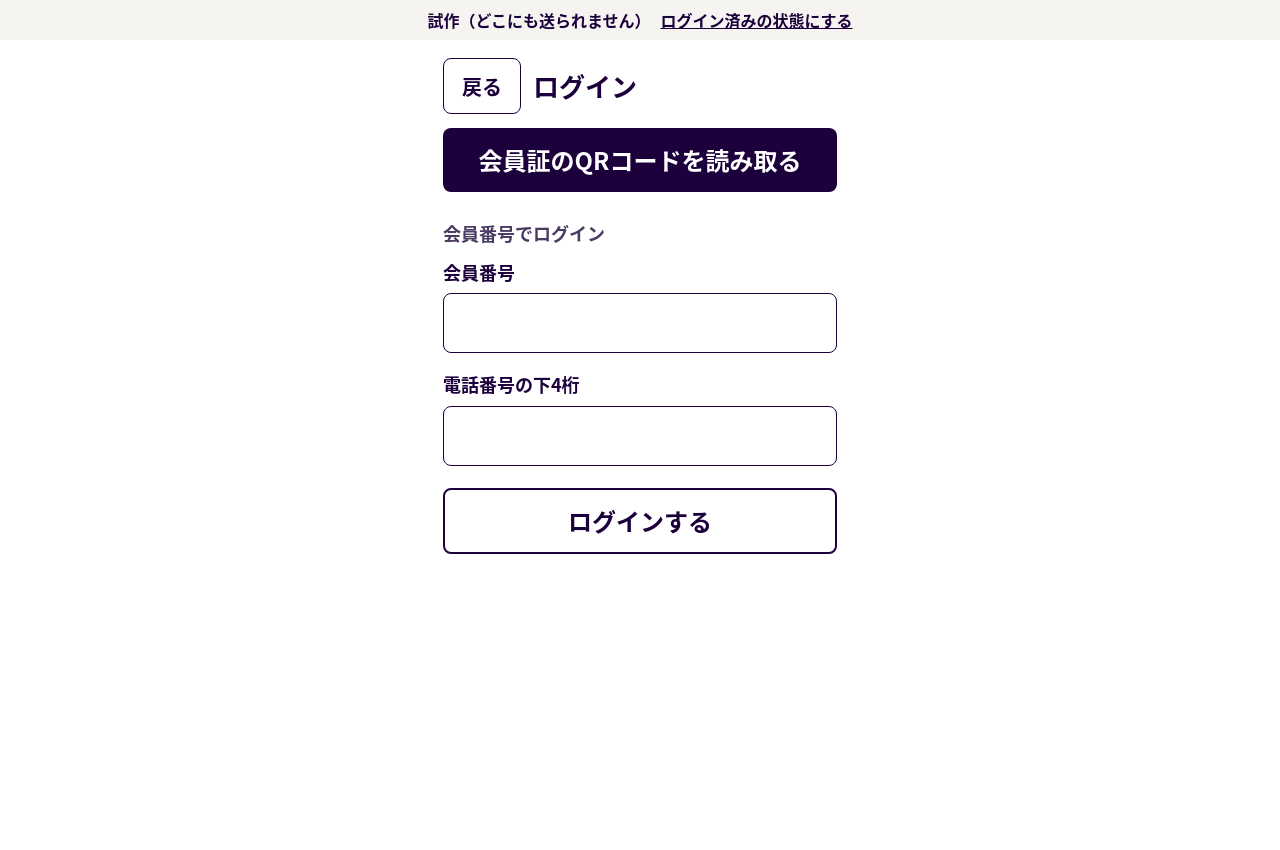
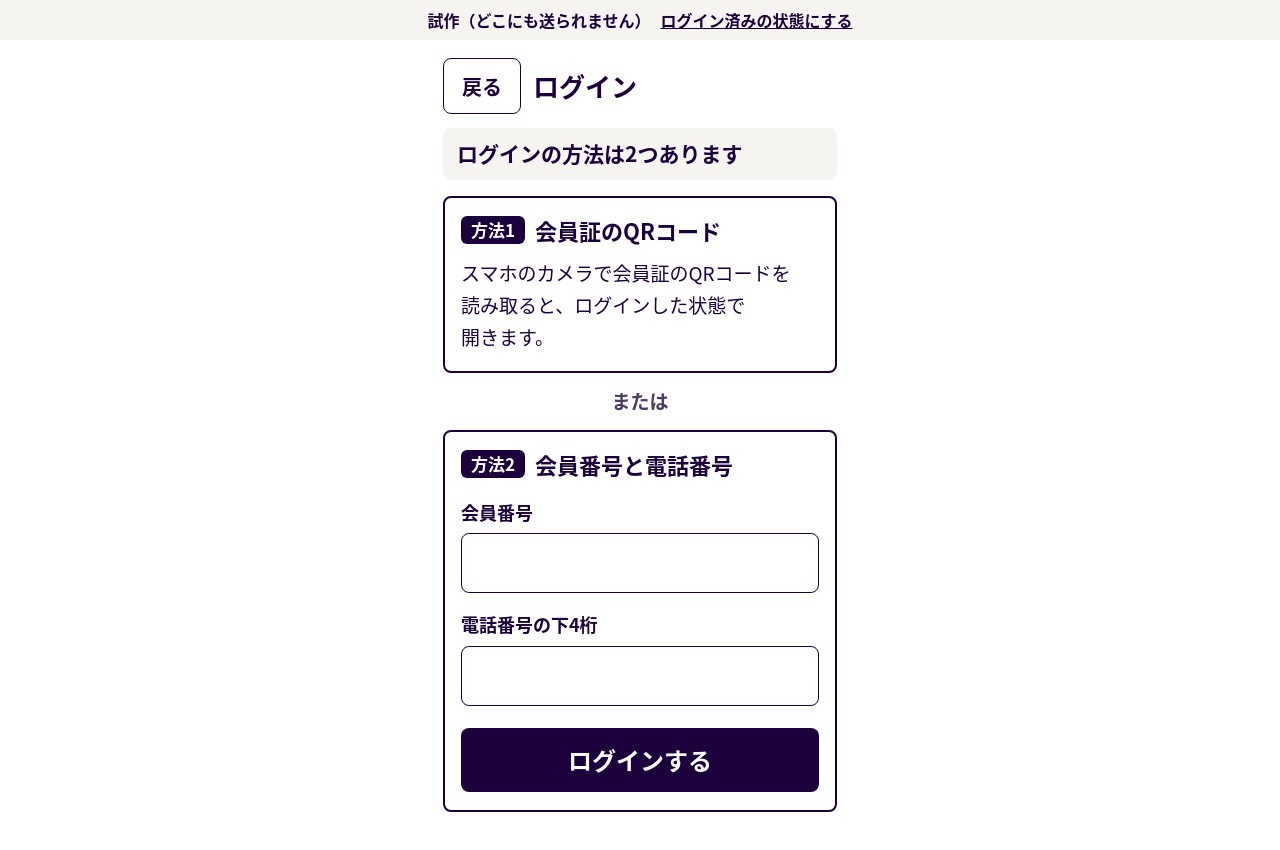
Before and after one commit to mkohei97/senior-digital-sim, a plain HTML site: page yoyaku2-test.html in a window 1280 px wide. Both pictures are taken after a click on the button "ログイン". Before the commit the page ends 800 px from the top, so only its background shows below. Drawn offline with Linux system fonts and the light colour scheme.

Commit message:
予約の試作 v0.9：ログインの方法を2つの枠に分けた
Co-Authored-By: Claude Fable 5.2 <noreply@anthropic.com>
Claude-Session: https://claude.ai/code/session_01SMggY88jGeV4TkEqGcjPRs

```diff
--- a/yoyaku2-test.html
+++ b/yoyaku2-test.html
@@ -4,7 +4,7 @@
 <title>ご予約｜ここスマ</title>
 <meta name="robots" content="noindex">
 <style>
-/* 予約 第2版 試作 v0.8（2026-11-17）＝入口は2つ（大人の脳活クラブ・スマホ教室／スマートフォンの各種相談）。案B（白い地・ネイビー・罫線）。
+/* 予約 第2版 試作 v0.9（2026-11-18）＝入口は2つ（大人の脳活クラブ・スマホ教室／スマートフォンの各種相談）。案B（白い地・ネイビー・罫線）。
    見本のデータだけで動く。どこにも送らない・書き込まない。
    各種相談＝30分単位の開始時刻を選ぶ→ご用件を選ぶ。ご用件ごとの必要時間は画面に表示せず、枠を押さえる計算にだけ使う（値は仮）。 */
 :root{--ink:#1C003C;--sub:#4B3B63;--dim:#6A6078;--line:#E3DFD2;--pale:#F5F4F0;--sel:#E6F4EF;--mark:#008F6D;--ok:#00785C;--full:#B42318}
@@ -110,6 +110,12 @@ h1{margin:10px 0 18px;font-size:28px;font-weight:800;line-height:1.5}
 .sheet .inner{background:#FFFFFF;width:100%;max-width:430px;margin:0 auto;border-radius:16px 16px 0 0;padding:22px 18px 28px}
 .sheet h3{margin:0 0 10px;font-size:25px;font-weight:800;line-height:1.5}
 .gap{height:22px}
+/* v0.9 ログインの方法を2つの枠に分ける */
+.way{border:2px solid var(--ink);border-radius:8px;padding:16px 16px 18px}
+.way .wh{font-size:22px;font-weight:800;line-height:1.5;display:flex;flex-wrap:wrap;align-items:center;gap:6px 10px}
+.way .wn{display:inline-block;font-size:17px;font-weight:800;background:var(--ink);color:#FFFFFF;border-radius:6px;padding:1px 10px;white-space:nowrap}
+.way .wp{margin:10px 0 0;font-size:19px;line-height:1.7}
+.or{text-align:center;font-size:19px;font-weight:800;color:var(--sub);margin:12px 0}
 .foot{margin:34px 0 0;text-align:center;font-size:16px;color:var(--sub)}
 </style></head><body>
 <div class="testbar">試作（どこにも送られません）<a id="mode" href="?member=1">ログイン済みの状態にする</a></div>
@@ -121,7 +127,7 @@ h1{margin:10px 0 18px;font-size:28px;font-weight:800;line-height:1.5}
   <div id="e-doors"></div>
   <div class="gap"></div>
   <button type="button" class="btn sub" onclick="go('s-list')"><span class="nb">ご予約の確認・</span><span class="nb">取り消し</span></button>
-  <div class="foot">ここスマ ご予約 試作 v0.8</div>
+  <div class="foot">ここスマ ご予約 試作 v0.9</div>
 </section>
 
 <section id="s-trial" class="screen">
@@ -138,12 +144,19 @@ h1{margin:10px 0 18px;font-size:28px;font-weight:800;line-height:1.5}
 
 <section id="s-login" class="screen">
   <div class="top"><button type="button" class="back" onclick="go(loginBack)">戻る</button><div class="title">ログイン</div></div>
-  <button type="button" class="btn" onclick="scanQR()"><span class="nb">会員証のQRコードを</span><span class="nb">読み取る</span></button>
-  <div class="lab">会員番号でログイン</div>
-  <div class="field" id="fw-mno" style="margin-top:0"><label for="f-mno">会員番号</label><input id="f-mno" type="text" inputmode="numeric" autocomplete="off"><span class="e">会員番号を入力してください</span></div>
-  <div class="field" id="fw-mpin"><label for="f-mpin">電話番号の下4桁</label><input id="f-mpin" type="text" inputmode="numeric" autocomplete="off" maxlength="4"><span class="e">電話番号の下4桁を入力してください</span></div>
-  <div class="gap"></div>
-  <button type="button" class="btn sub" onclick="loginByNo()">ログインする</button>
+  <div class="strip">ログインの方法は2つあります</div>
+  <div class="way">
+    <div class="wh"><span class="wn">方法1</span><span class="nb">会員証のQRコード</span></div>
+    <p class="wp"><span class="nb">スマホのカメラで</span><span class="nb">会員証のQRコードを</span><span class="nb">読み取ると、</span><span class="nb">ログインした状態で</span><span class="nb">開きます。</span></p>
+  </div>
+  <div class="or">または</div>
+  <div class="way">
+    <div class="wh"><span class="wn">方法2</span><span class="nb">会員番号と電話番号</span></div>
+    <div class="field" id="fw-mno"><label for="f-mno">会員番号</label><input id="f-mno" type="text" inputmode="numeric" autocomplete="off"><span class="e">会員番号を入力してください</span></div>
+    <div class="field" id="fw-mpin"><label for="f-mpin">電話番号の下4桁</label><input id="f-mpin" type="text" inputmode="numeric" autocomplete="off" maxlength="4"><span class="e">電話番号の下4桁を入力してください</span></div>
+    <div class="gap"></div>
+    <button type="button" class="btn" onclick="loginByNo()">ログインする</button>
+  </div>
 </section>
 
 <section id="s-when" class="screen">
@@ -208,7 +221,7 @@ h1{margin:10px 0 18px;font-size:28px;font-weight:800;line-height:1.5}
 </div></div>
 
 <script>
-/* ===== 予約 第2版 試作 v0.8：見本のデータだけで動く（通信しない） ===== */
+/* ===== 予約 第2版 試作 v0.9：見本のデータだけで動く（通信しない） ===== */
 var MEMBER = /[?&]member=1/.test(location.search);   /* 会員証を開いたことのある端末＝ログイン済み。見本では ?member=1 */
 var MEMBER_NAME = 'さくら';
 var W = ['日','月','火','水','木','金','土'];
@@ -296,8 +309,9 @@ function renderEntry(){
   document.getElementById('who').innerHTML = MEMBER ? '<span class="who">'+esc(MEMBER_NAME)+'さん</span>' : '<button type="button" class="login-btn" onclick="openLogin(\'entry\')">ログイン</button>';
 }
 
-/* ---------- ログイン（会員証のQRコード、または会員番号と電話番号の下4桁） ----------
-   見本：QRコードの読み取りは押すだけで成功。番号はどの値でもログインできる。本番＝QRはカメラで読み取り、番号は会員番号＋ご登録の電話番号の下4桁を照合する */
+/* ---------- ログイン（方法1＝スマホのカメラで会員証のQRコードを読む／方法2＝会員番号と電話番号の下4桁） ----------
+   v0.9：ページの中でカメラを動かす読み取りは作らない（裁定 2026-11-18）。方法1は案内だけ＝QRを読むと、ログインした状態でこのページが開く。
+   見本：番号はどの値でもログインできる。本番＝会員番号＋ご登録の電話番号の下4桁を照合する */
 var loginAfter='entry', loginBack='s-entry', choiceFor='class';
 /* v0.8：入口を押したら、まず「ログインして予約する／ログインせずに予約する」を選ぶ */
 function openChoice(f){
@@ -311,7 +325,6 @@ function openLogin(after){
   ['mno','mpin'].forEach(function(id){ document.getElementById('f-'+id).value=''; document.getElementById('fw-'+id).classList.remove('err'); });
   go('s-login');
 }
-function scanQR(){ doLogin(); }
 function loginByNo(){ if(checkFields(['mno','mpin'])) doLogin(); }
 function doLogin(){
   MEMBER=true; updateBar();
```
